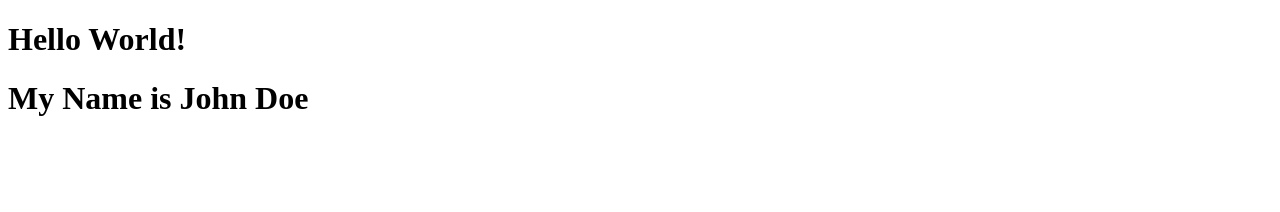
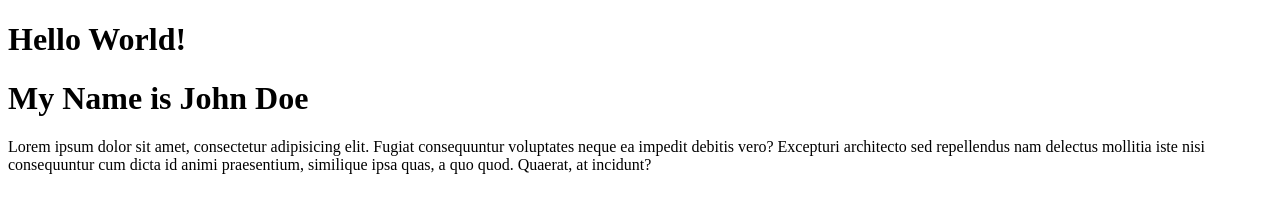
Before and after one commit to SohanurR33/Web_Project, a plain HTML site: page index.html in a window 1280 px wide. Drawn offline with Linux system fonts and the light colour scheme.

```diff
--- a/index.html
+++ b/index.html
@@ -9,5 +9,9 @@
 <body>
     <h1>Hello World!</h1>
     <h1>My Name is John Doe</h1>
+    <div>
+        <p>Lorem ipsum dolor sit amet, consectetur adipisicing elit. Fugiat consequuntur voluptates neque ea impedit debitis vero? Excepturi architecto sed repellendus nam delectus mollitia iste nisi consequuntur cum dicta id animi praesentium, similique ipsa quas, a quo quod. Quaerat, at incidunt?
+        </p>
+    </div>
 </body>
 </html>
```
